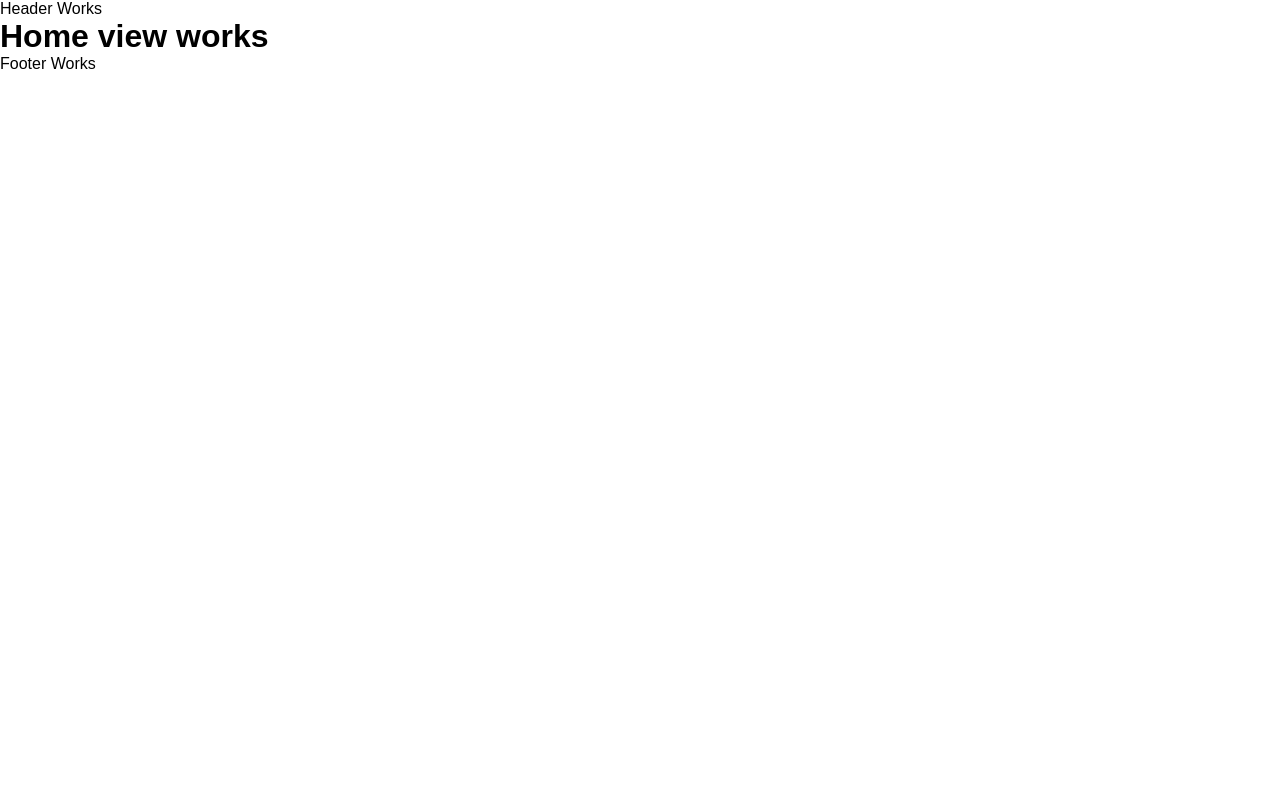
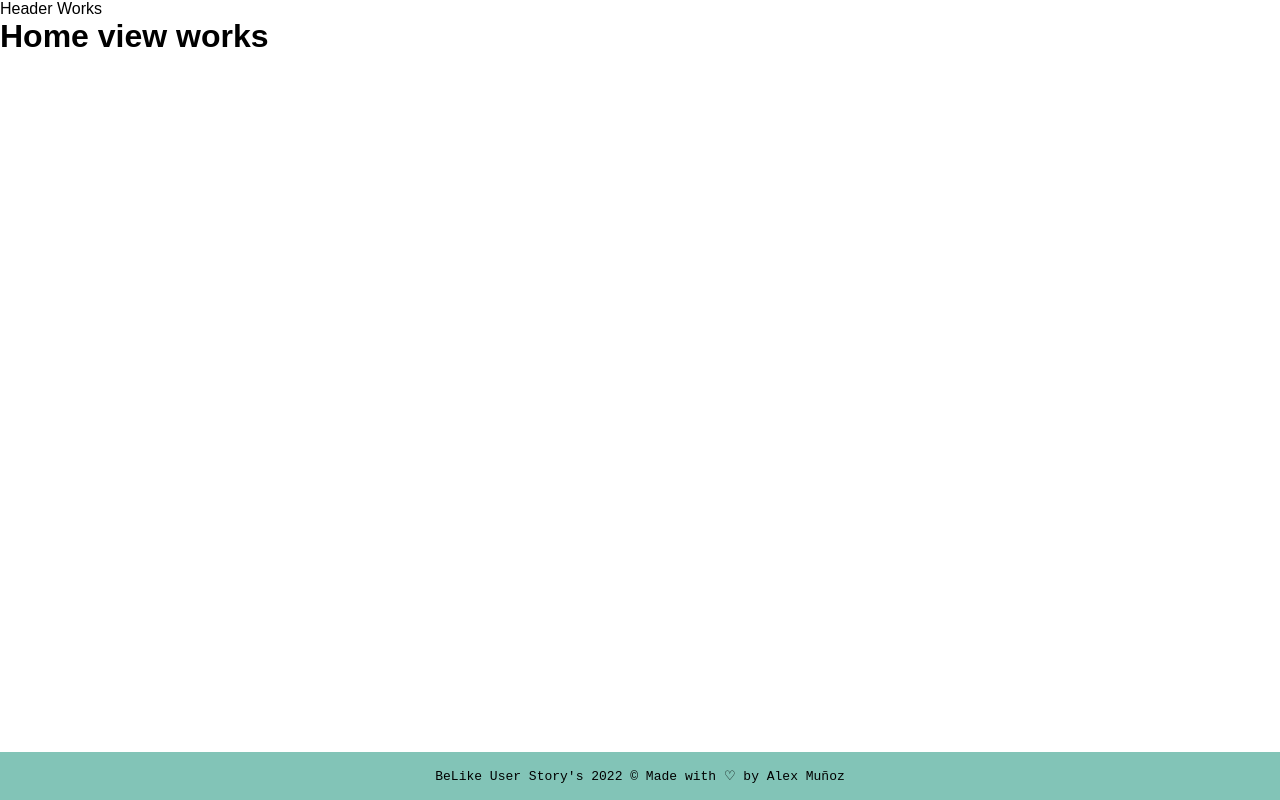
Before and after one commit to alexmf91/user-stories-full-stack-technical-test, a React (Create React App) app in the folder frontend/: page / in a window 1280 px wide. Built offline with nearby package versions, Linux system fonts and the light colour scheme.

Commit message:
Add Footer styles

```diff
--- /dev/null
+++ b/frontend/src/components/Footer/Footer.scss
@@ -0,0 +1,11 @@
+footer {
+  height: 3rem;
+  width: 100%;
+  position: absolute;
+  bottom: 0;
+  background-color: #82c4b7;
+  display: flex;
+  justify-content: center;
+  align-items: center;
+  font-family: monospace;
+}
--- a/frontend/src/components/Footer/index.jsx
+++ b/frontend/src/components/Footer/index.jsx
@@ -1,9 +1,11 @@
 import React from 'react';
+
+import './Footer.scss';
 
 export default function Footer() {
   return (
     <footer>
-      <span>Footer Works</span>
+      <span>BeLike User Story&apos;s 2022 © Made with ♡ by Alex Muñoz</span>
     </footer>
   );
 }
```
